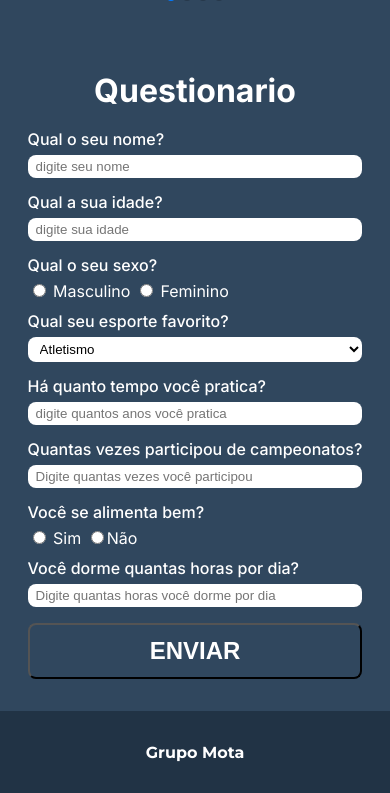
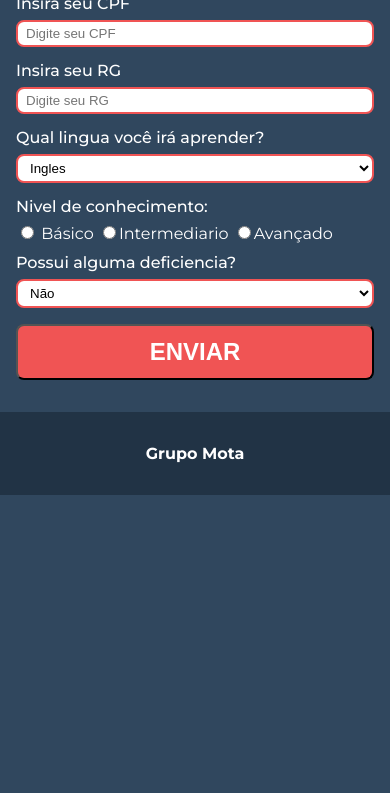
Before and after one commit to viniciustmota/escola-de-idiomas, a PHP site: page /cadastro.php in a window 390 px wide; the page is wider, and only the part inside the window is pictured. Shown: the part 764-1557 px from the top of that part. After the commit the page ends 1259 px from the top of that part, so only its background shows below. Run offline with PHP 8.4, Linux system fonts and the light colour scheme; some web fonts are replaced.

Commit message:
Finalizando layout mobile

```diff
--- a/assets/css/banner.css
+++ b/assets/css/banner.css
@@ -8,15 +8,15 @@
   gap: 8px;
 }
 
-.banner__titulo{
+.banner__titulo {
   font-size: 32px;
   font-weight: 700;
 }
 
-.banner__button{
+.banner__button {
   margin-top: 16px;
   border-radius: 8px;
-background: var(--salmo, #F05454);
+  background: var(--salmo, #f05454);
   color: var(--branco);
   font-family: var(--fonte-principal);
   font-size: 16px;
@@ -24,6 +24,7 @@ font-weight: 700;
   text-transform: uppercase;
   padding: 12px 16px;
   border: none;
+  text-decoration: none;
 }
 
 .banner-dados {
@@ -35,7 +36,7 @@ border: none;
   text-align: left;
 }
 
-@media screen and (min-width:428px) {
+@media screen and (min-width: 428px) {
   .banner-dados {
     align-items: center;
   }
--- a/assets/css/estilos.css
+++ b/assets/css/estilos.css
@@ -16,6 +16,7 @@
   --branco: #fff;
   --azul-acinzentado: #30475e;
   --azul-fraco: #5B9DFF;
+  --azul-claro:#86E5FF;
   --fonte-principal: "Inter";
   --fonte-secundaria: "Montserrat";
   --fonte-nome-empresa: "'Anek Tamil', sans-serif";
--- a/assets/css/questionario.css
+++ b/assets/css/questionario.css
@@ -2,13 +2,11 @@
   display: flex;
   padding: 32px 16px;
   flex-direction: column;
-  align-items: center;
   gap: 24px;
   background-color: var(--azul-escuro);
 }
 
 .questionario__titulo {
-  color: var(--azul-claro);
   text-align: center;
   font-size: 32px;
   font-weight: 700;
@@ -18,16 +16,16 @@
   display: flex;
   flex-direction: column;
   gap: 8px;
+  font-family: var(--fonte-secundaria);
 }
 
 .questionario__label {
-  color: var(--azul-mais-claro);
   font-weight: 500;
 }
 
 .questionario__resposta {
   border-radius: 8px;
-  border: 2px solid var(--creme-forte);
+  border: 2px solid var(--salmao);
   background: var(--branco);
   padding: 4px 8px;
   margin-bottom: 8px;
@@ -39,7 +37,7 @@
   justify-content: center;
   align-items: center;
   border-radius: 8px;
-  background: var(--creme-forte);
+  background: var(--salmao);
   color: var(--branco);
   font-size: 24px;
   font-weight: 700;
@@ -47,25 +45,24 @@
 }
 
 @media screen and (min-width: 428px) {
-  .questionario__form{
+  .questionario__form {
     width: 60%;
   }
 
-  .questionario__grid{
+  .questionario__grid {
     width: 100%;
     display: flex;
     justify-content: center;
   }
-
 }
 
-@media screen and (min-width:1728px) {
-  .questionario__form{
+@media screen and (min-width: 1728px) {
+  .questionario__form {
     width: 50%;
   }
 
-  .questionario__grid{
+  .questionario__grid {
     width: 80%;
-    gap: 32px  ;
+    gap: 32px;
   }
 }
--- /dev/null
+++ b/assets/js/Rg.js
@@ -0,0 +1,7 @@
+function MascaraRg(v0,errChar='?'){
+    const valor = v0.toUpperCase().replace(/[^\dX]/g,'');
+    return (valor.length==8 || valor.length==9)?
+       valor.replace(/^(\d{1,2})(\d{3})(\d{3})([\dX])$/,'$1.$2.$3-$4'):
+       (errChar+v0)
+    ;
+}
--- a/assets/js/script.js
+++ b/assets/js/script.js
@@ -1,10 +1,50 @@
-const menuHamburguer = document.querySelector(".cabecalho__menu-hamburguer");
-const menu = document.querySelector(".lista-menu");
-menuHamburguer.addEventListener("click", () =>{
-    menu.classList.toggle("ativado");
-    if(menu.className.endsWith("ativado")){
-        menuHamburguer.setAttribute('src', './assets/img/fechar.svg')
-    }else{
-        menuHamburguer.setAttribute('src', './assets/img/hamburguer.svg')
+interacaoMenuHamburguer();
+mascarCpf();
+
+
+function interacaoMenuHamburguer() {
+    const menuHamburguer = document.querySelector(".cabecalho__menu-hamburguer");
+    const menu = document.querySelector(".lista-menu");
+    menuHamburguer.addEventListener("click", () => {
+        menu.classList.toggle("ativado");
+        if (menu.className.endsWith("ativado")) {
+            menuHamburguer.setAttribute('src', './assets/img/fechar.svg');
+        } else {
+            menuHamburguer.setAttribute('src', './assets/img/hamburguer.svg');
+        }
+    });
+}
+
+function mascarCpf() {
+    const cpf = document.querySelector("#cpf");
+
+    cpf.addEventListener("blur", function () {
+        if (cpf.value) cpf.value = cpf.value.match(/.{1,3}/g).join(".").replace(/\.(?=[^.]*$)/, "-");
+    });
+}
+
+
+//Mascara telefone
+
+    function mascara(o, f) {
+      v_obj = o;
+      v_fun = f;
+      setTimeout("execmascara()", 1);
     }
-})
+    function execmascara() {
+      v_obj.value = v_fun(v_obj.value);
+    }
+    function mtel(v) {
+      v = v.replace(/\D/g, ""); //Remove tudo o que não é dígito
+      v = v.replace(/^(\d{2})(\d)/g, "($1) $2"); //Coloca parênteses em volta dos dois primeiros dígitos
+      v = v.replace(/(\d)(\d{4})$/, "$1-$2"); //Coloca hífen entre o quarto e o quinto dígitos
+      return v;
+    }
+    function id(el) {
+      return document.getElementById(el);
+    }
+    window.onload = function () {
+      id("telefone").onkeyup = function () {
+        mascara(this, mtel);
+      };
+    };
--- a/cadastro.php
+++ b/cadastro.php
@@ -11,13 +11,31 @@
     <link rel="stylesheet" href="https://cdn.jsdelivr.net/npm/swiper@10/swiper-bundle.min.css" />
     <link rel="stylesheet" href="./assets/css/estilos.css">
 
+    <!-- JS -->
+    <script src="./assets/js/script.js" defer></script>
+    <script src="./assets/js/Rg.js" defer></script>
 </head>
 
 <body>
     <header class="cabecalho">
         <nav>
             <div class="cabecalho__bloco-logo">
-                <img src="./assets/img/hamburguer.svg" alt="icone de hamburguer">
+                <img src="./assets/img/hamburguer.svg" alt="icone de hamburguer" class="cabecalho__menu-hamburguer">
+                <ul class="lista-menu">
+                    <li class="lista-menu__titulo">Cursos</li>
+                    <li class="lista-menu__item">
+                        <a href="#" class="lista-menu__link">Ingles</a>
+                    </li>
+                    <li class="lista-menu__item">
+                        <a href="#" class="lista-menu__link">Espanhol</a>
+                    </li>
+                    <li class="lista-menu__item">
+                        <a href="#" class="lista-menu__link">Italiano</a>
+                    </li>
+                    <li class="lista-menu__item">
+                        <a href="#" class="lista-menu__link">Alemão</a>
+                    </li>
+                </ul>
                 <img src="./assets/img/logo.svg" alt="Logo Polimota" class="cabecalho__logo">
                 <p class="cabecalho__titulo">POLIMOTA</p>
             </div>
@@ -26,69 +44,65 @@
 
     </header>
 
-    <section class="banner">
-        <h1 class="banner__titulo">
-            Procurando aprender uma lingua nova?
-        </h1>
-        <p class="banner__descricao">
-            Aqui, você tem liberdade para aprender uma nova língua quando e onde quiser
-        </p>
-        <input type="button" class="banner__button" value="Quero aprender um novo idioma">
-    </section>
-
-    <!-- Swiper -->
-    <section class="carrossel">
-        <div class="swiper mySwiper">
-            <div class="swiper-wrapper">
-                <div class="swiper-slide"><img src="./assets/img/EUA.svg" alt="Bandeira dos EUA"></div>
-                <div class="swiper-slide"><img src="./assets/img/Espanha.svg" alt="Bandeira da Espanha"></div>
-                <div class="swiper-slide"><img src="./assets/img/Italia.svg" alt="Bandeira da Italia"></div>
-                <div class="swiper-slide"><img src="./assets/img/Alemanha.svg" alt="Bandeira da Alemanha"></div>
-            </div>
-            <div class="swiper-pagination"></div>
-        </div>
-    </section>
-
     <section class="questionario">
-        <h2 class="questionario__titulo">Questionario</h2>
+        <h2 class="questionario__titulo">Conte um pouco sobre você</h2>
         <div class="questionario__grid">
             <form action="dados.php" method="get" class="questionario__form">
                 <label for="nome" class="questionario__label">Qual o seu nome?</label>
-                <input type="text" id="nome" name="nome" placeholder="digite seu nome" class="questionario__resposta" required>
+                <input type="text" id="nome" name="nome" placeholder="Digite seu nome" class="questionario__resposta" required>
 
                 <label for="idade" class="questionario__label">Qual a sua idade?</label>
-                <input type="number" id="idade" name="idade" placeholder="digite sua idade" class="questionario__resposta" required>
+                <input type="number" id="idade" name="idade" placeholder="Digite sua idade" class="questionario__resposta" required>
 
                 <label for="sexo" class="questionario__label">Qual o seu sexo?</label>
                 <div class="questionario__radiobtn">
                     <input type="radio" name="sexo" id="sexo-m" class="questionario__resposta" value="Masculino" required> <label for="sexo-m">Masculino</label>
                     <input type="radio" name="sexo" id="sexo-f" class="questionario__resposta" value="Feminino" required> <label for="sexo-f">Feminino</label>
                 </div>
-                <label for="esporte" class="questionario__label">Qual seu esporte favorito?</label>
-                <select name="esporte" id="" class="questionario__resposta">
-                    <option value="Atletismo">Atletismo</option>
+
+                <label for="email" class="questionario__label">Insira seu e-mail</label>
+                <input type="email" id="email" name="email" placeholder="Digite seu e-mail" class="questionario__resposta" required>
+
+                <label for="telefone" class="questionario__label">Insira seu telefone</label>
+                <input type="tel" id="telefone" name="telefone" placeholder="Digite seu telefone" class="questionario__resposta" required maxlength="15">
+
+                <label for="cpf" class="questionario__label">Insira seu CPF</label>
+                <input type="text" id="cpf" name="cpf" placeholder="Digite seu CPF" class="questionario__resposta" required maxlength="11">
+
+                <label for="rg" class="questionario__label">Insira seu RG</label>
+                <input type="text" id="rg" name="rg" placeholder="Digite seu RG" class="questionario__resposta" required maxlength="10">
+
+                <label for="cursos" class="questionario__label">Qual lingua você irá aprender?</label>
+                <select name="cursos" id="cursos" class="questionario__resposta">
+                    <option value="Ingles">Ingles</option>
+                    <option value="Espanhol">Espanhol</option>
+                    <option value="Italiano">Italiano</option>
+                    <option value="Alemão">Alemão</option>
                 </select>
 
-                <label for="tempo" class="questionario__label">Há quanto tempo você pratica?</label>
-                <input type="number" id="tempo" name="tempo" placeholder="digite quantos anos você pratica" class="questionario__resposta" required>
-
-                <label for="campeonatos" class="questionario__label">Quantas vezes participou de campeonatos?</label>
-                <input type="number" id="campeonatos" name="campeonatos" placeholder="Digite quantas vezes você participou" class="questionario__resposta" required>
-
-                <label for="alimentação" class="questionario__label">Você se alimenta bem?</label>
+                <label class="questionario__label">Nivel de conhecimento:</label>
                 <div class="questionario__radiobtn">
-                    <input type="radio" name="alimentacao" id="alimentacao-sim" class="questionario__resposta" value="Sim" required> <label for="alimentacao-sim">Sim</label>
-                    <input type="radio" name="alimentacao" id="alimentacao-nao" class="questionario__resposta" value="Não" required><label for="alimentacao-nao">Não</label>
+                    <input type="radio" name="Nivel" id="nivel-basico" class="questionario__resposta" value="Básico" required> <label for="nivel-basico">Básico</label>
+                    <input type="radio" name="Nivel" id="nivel-intermediario" class="questionario__resposta" value="Intermediario" required><label for="nivel-intermediario">Intermediario</label>
+                    <input type="radio" name="Nivel" id="nivel-avancado" class="questionario__resposta" value="Avançado" required><label for="nivel-avancado">Avançado</label>
                 </div>
 
-                <label for="sono" class="questionario__label">Você dorme quantas horas por dia?</label>
-                <input type="number" id="sono" name="sono" placeholder="Digite quantas horas você dorme por dia" class="questionario__resposta" required>
+                <label for="deficiencia" class="questionario__label">Possui alguma deficiencia?</label>
+                <select name="deficiencia" id="deficiencia" class="questionario__resposta">
+                    <option value="Não">Não</option>
+                    <option value="Autismo">Autismo</option>
+                    <option value="Auditiva">Auditiva</option>
+                    <option value="Visual">Visual</option>
+                    <option value="Mental">Mental</option>
+                    <option value="Multipla">Multipla</option>
+                    <option value="Física">Física</option>
+                </select>
 
                 <input type="submit" value="Enviar" class="questionario__btn"></input>
             </form>
-
         </div>
     </section>
+
     <footer class="rodape">
         <p class="rodape__texto">Grupo Mota</p>
         <section class="rodape__topicos">
```
Also changed, not shown: assets/css/dados.css (+22 -3 lines), dados.php (+55 -23 lines), index.php (+1 -6 lines). Lines whose indentation alone changed are shown as unchanged.
